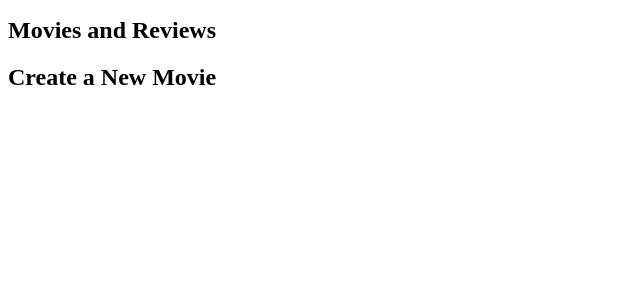
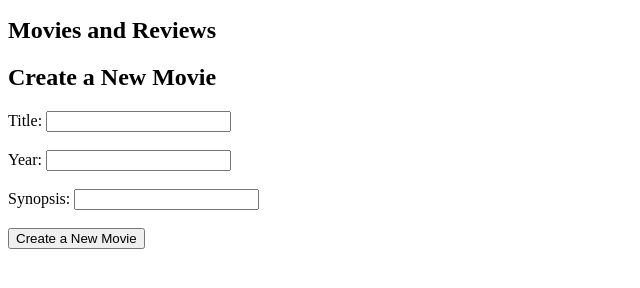
Before and after one commit to atcarter/movieappfrontend, a plain HTML site: page index.html in a window 1280 px wide. Shown: the part 110-398 px from the top of the page, without its empty margins (0-640 px from the left). Drawn offline with Linux system fonts and the light colour scheme; no server answers.

Commit message:
Add movie form

```diff
--- a/index.html
+++ b/index.html
@@ -23,7 +23,13 @@
   <div id="movie-form-div">
     <h2>Create a New Movie</h2>
     <form id="movie-form">
-
+      <label for="title">Title: </label>
+      <input type="text" name="title" id="title" required><br><br>
+      <label for="year">Year: </label>
+      <input type="number" name="year" id="year" min="1888" required><br><br>
+      <label for="synopsis">Synopsis: </label>
+      <input type="textarea" name="synopsis" id="synopsis" minlength="20" maxlength="300" required><br><br>
+      <input type="submit" name="submit" id="submit-movie" value="Create a New Movie">
     </form>
   </div>
 
```
